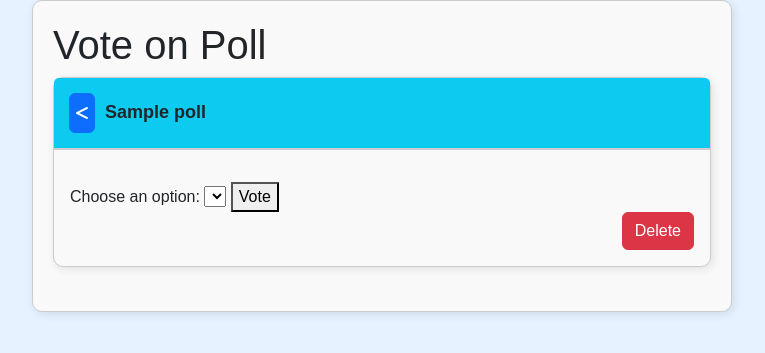
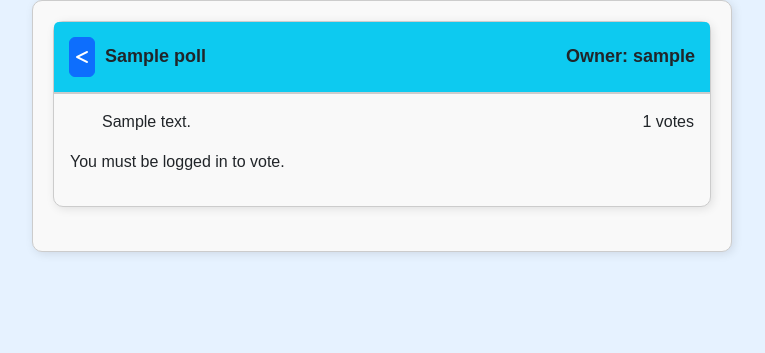
Before and after one commit to AlantinX/Polling-App, a Django app: page /polls/vote/1/ in a window 1280 px wide. Shown: the part 56-409 px from the top of the page, without its empty margins (258-1023 px from the left). Run offline with Django 5.2, Linux system fonts and the light colour scheme; tables that the repository leaves empty hold one stand-in row (values such as "Sample post"); lists and menus that the app fills with data are empty.

Commit message:
Added user, owner and admin requirements

```diff
--- a/polls/templates/polls/poll.html
+++ b/polls/templates/polls/poll.html
@@ -2,29 +2,39 @@
 {% block body%}
 <body>
     <div class= "container">
-        <h1>Vote on Poll</h1>
         <form method="post">
             {% csrf_token %}
             <div class="card mb-4 poll-card">
-            <h3 class="card-header"><button class="btn btn-primary btn-custom btn-space"><i class="fa-solid fa-less-than"></i></button></i>{{ poll.question }}</h3>
+            <h3 class="card-header d-flex justify-content-between align-items-center">
+                <span><a HREF="{% url 'polls:index' %}" class="btn btn-primary btn-custom btn-space"><i class="fa-solid fa-less-than"></i></a>{{ poll.question }}</span>
+                <span> Owner: {{poll.owner.username}}</span>
+            </h3>
                 <div class="card-body">
                     <ul>
-                        {% for choice in poll.choice_set.all %}
-                            <li>{{ choice.choice_text }} - {{ choice.votes }} votes</li>
+                        {% for choice in poll.choices.all %}
+                        <li class="list-group-item d-flex justify-content-between align-items-center">
+                            <span>{{ choice.choice_text }}</span>
+                            <span>{{ choice.votes.count }} votes</span></li>
                         {% endfor %}
                     </ul>
+                    {% if user.is_authenticated %}
                     <label for="choice">Choose an option:</label>
                     <select name="choice" id="choice">
-                        {% for choice in poll.choice_set.all %}
+                        {% for choice in poll.choices.all %}
                             <option value="{{ choice.id }}">{{ choice.choice_text }}</option>
                         {% endfor %}
                     </select>
                     <button type="submit">Vote</button>
+                    {% else %}
+                    <p>You must be logged in to vote.</p>
+                    {% endif %}
+                </div>
+            </div>
+            {% if user.username == poll.owner.username or user.is_superuser %}
                     <div class="d-grid gap-2 d-md-flex justify-content-md-end">
                         <A class="btn btn-danger btn-xs" HREF="{% url 'polls:delete_poll' poll.pk %}">Delete</A>
                     </div>
-                </div>
-            </div>
+                    {% endif %}
         </form>
     </div>
 </body>
```
